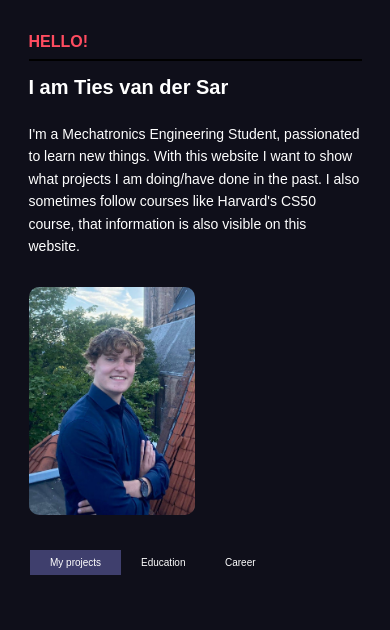
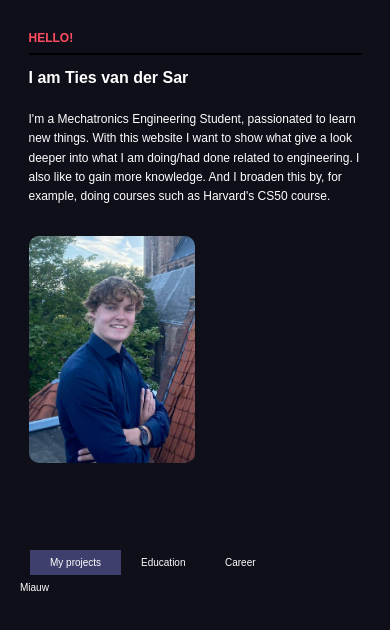
Before and after one commit to TiesvdSar/My-cv-website, a plain HTML site: page index.html in a window 390 px wide. Drawn offline with Linux system fonts and the light colour scheme.

Commit message:
update 17-5

```diff
--- a/index.html
+++ b/index.html
@@ -16,8 +16,8 @@
     <h2>HELLO!</h2>
     <h1>I am Ties van der Sar</h1>
     <p>I'm a Mechatronics Engineering Student, passionated to learn new things.
-      With this website I want to show what projects I am doing/have done in the past.
-      I also sometimes follow courses like Harvard's CS50 course, that information is also visible on this website.
+      With this website I want to show what give a look deeper into what I am doing/had done related to engineering.
+      I also like to gain more knowledge. And I broaden this by, for example, doing courses such as Harvard's CS50 course.
     </p>
 
   </div>
--- a/styles/phone-style.css
+++ b/styles/phone-style.css
@@ -1,4 +1,4 @@
-@media (max-width: 600px) {
+@media (max-width: 500px) {
   .hero {
       display: flex;
       align-items: flex-start;
@@ -13,18 +13,23 @@
     max-width: 600px;
   }
 
+  .hero-image img {
+    width: 50%;
+    max-width: 70%;
+  }
+
   .hero-text h2 {
-    font-size: 16px;
+    font-size: 12px;
     margin-bottom: 10px;
   }
 
   .hero-text h1 {
-    font-size: 20px;
+    font-size: 16px;
     margin-bottom: 20px;
   }
 
   .hero-text p {
-    font-size: 14px;
+    font-size: 12px;
     line-height: 1.6;
     margin-bottom: 30px;
   }
@@ -45,13 +50,6 @@
 
   }
 
-  .hero-image img {
-    width: 50%;
-    max-width: 70%;
-    border-radius: 10px;
-    margin-left: 0px;
-  }
-
   .education-btn {
     top: 550px;
     left: 121px;
@@ -63,8 +61,8 @@
   }
 
   .hidden-tekst-possition{
-    top: 550px;
-    left:150px;
+    top: 580px;
+    left: 20px;
   }
 
   body {
@@ -103,7 +101,6 @@
     margin-left: 20px;
   }
 
-
   .pdf-preview img {
     width: 150px; /* Adjust the width as needed */
     height: auto;
```
